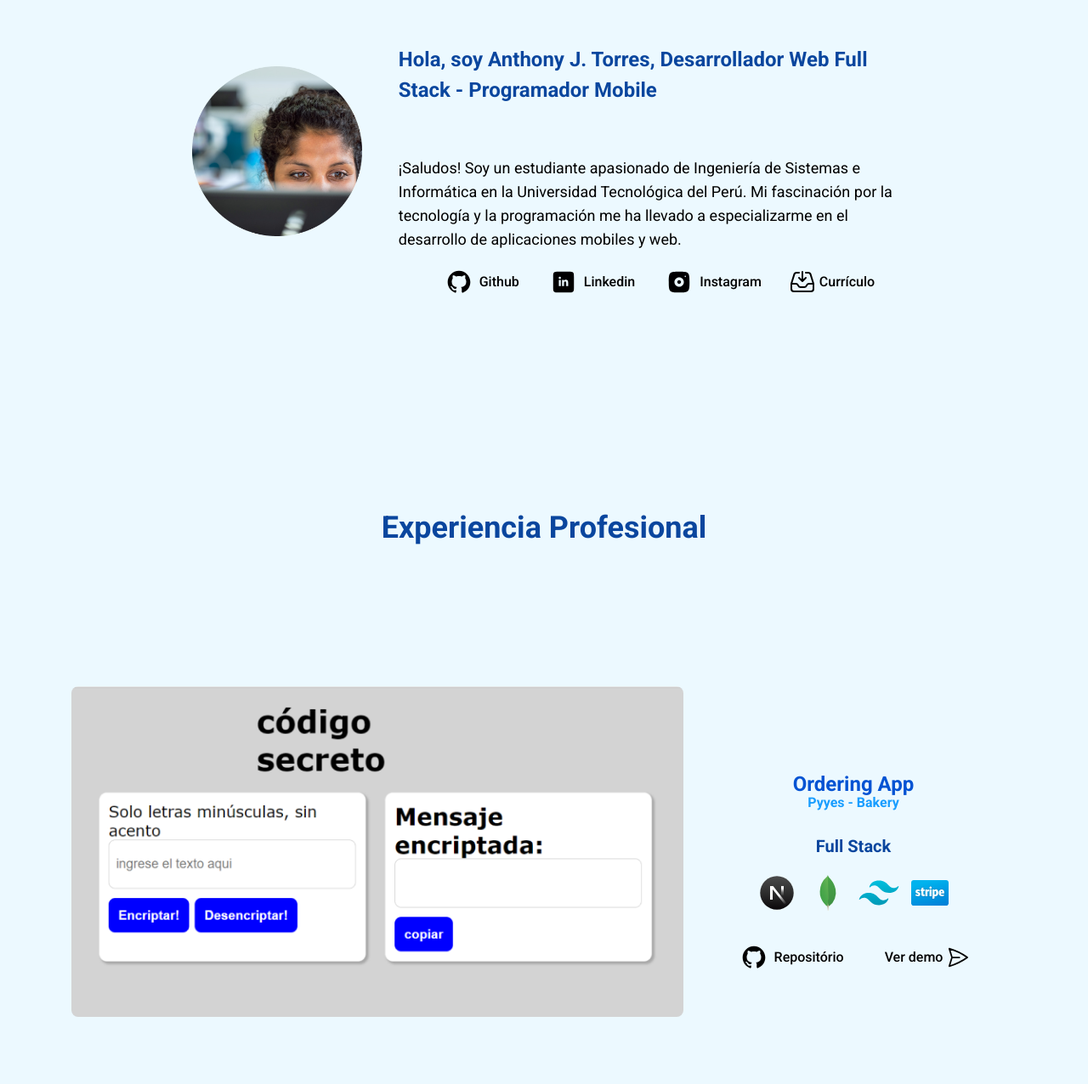
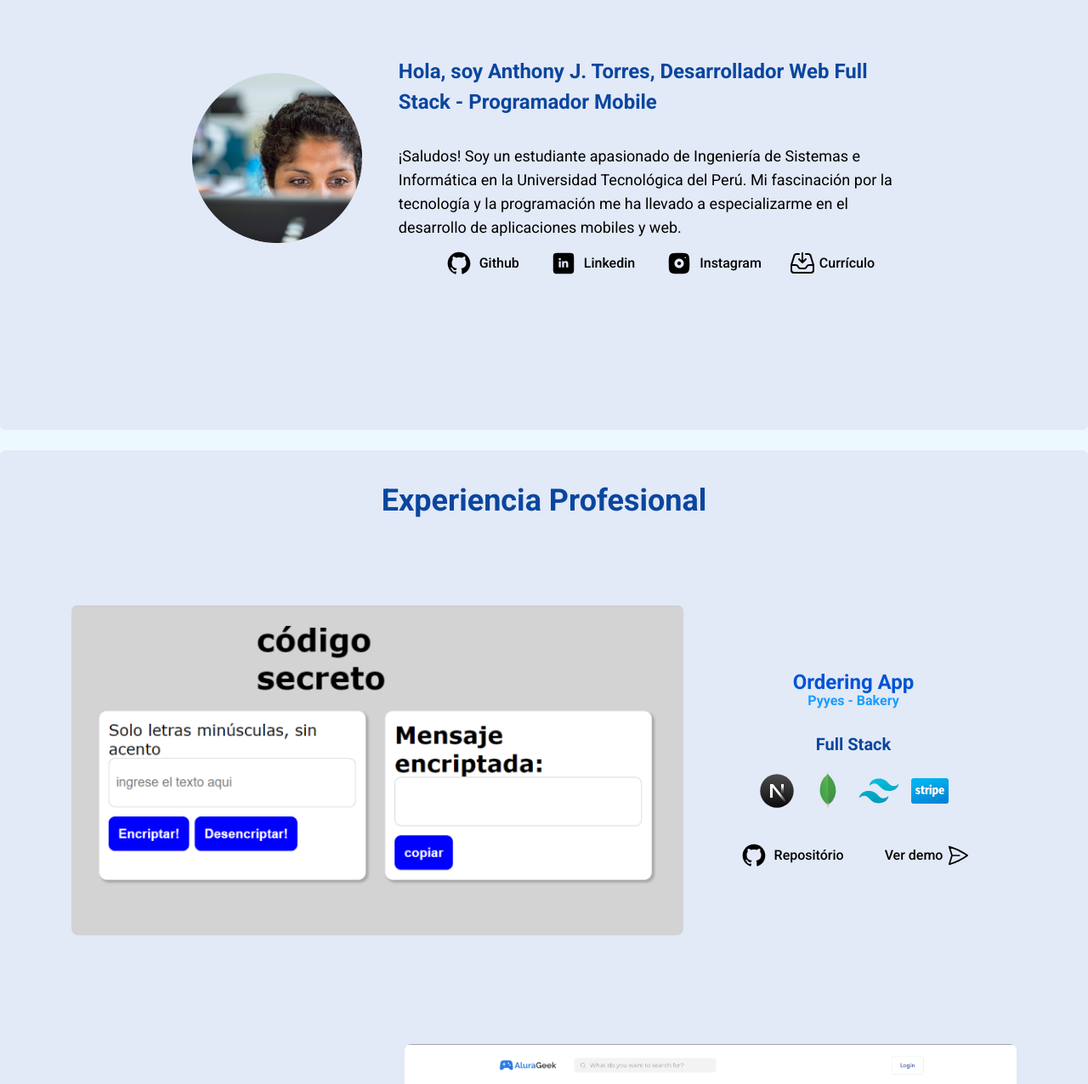
Before and after one commit to Jhan24b/Portafolio-ChallengeOne, a Next.js app: page / in a window 1280 px wide. Shown: the part 266-1542 px from the top of the page at 85% size. Built offline with nearby package versions, Linux system fonts and the light colour scheme.

Commit message:
Accesibility

```diff
--- a/src/app/components/layout/About.js
+++ /dev/null
@@ -1,63 +0,0 @@
-import Image from "next/image";
-import Link from "next/link";
-import Download from "../icons/Download";
-import Linkedin from "../icons/Linkedin";
-import Github from "../icons/Github";
-import Instagram from "../icons/Instagram";
-
-export default function About() {
-  return (
-    <section className="max-w-4xl mx-8 md:mx-auto my-4 md:h-[80vh]" id="about">
-      <div className="about md:grid grid-cols-2 h-full items-center">
-        <div className="flex justify-center">
-          <Image
-            className="my-4"
-            src="/profile.png"
-            alt="profile"
-            width="200"
-            height="200"
-          />
-        </div>
-        <div className="mx-2">
-          <h2 className="font-semibold text-cerulean-blue-900 pb-1 text-[24px]">
-            Hola, soy Anthony J. Torres, Desarrollador Web Full Stack -
-            Programador Mobile
-          </h2>
-          <h3 className="py-2 text-lg">
-            ¡Saludos! Soy un estudiante apasionado de Ingeniería de Sistemas e
-            Informática en la Universidad Tecnológica del Perú. Mi fascinación
-            por la tecnología y la programación me ha llevado a especializarme
-            en el desarrollo de aplicaciones mobiles y web.
-          </h3>
-          <div className="flex gap-8 mx-4 my-2 justify-center items-center flex-wrap h-8">
-            <Link className="" href="https://github.com/Jhan24b">
-              <Github className="w-10 h-10" />
-              Github
-            </Link>
-
-            <Link
-              className=""
-              href="https://www.linkedin.com/in/anthony-torres-13591b1b5/"
-            >
-              <Linkedin className="w-10 h-10" />
-              Linkedin
-            </Link>
-
-            <Link className="" href="https://www.instagram.com">
-              <Instagram className="w-10 h-10" />
-              Instagram
-            </Link>
-
-            <Link
-              className=""
-              href="https://www.linkedin.com/in/anthony-torres-13591b1b5/"
-            >
-              <Download className="w-8 h-8" />
-              Currículo
-            </Link>
-          </div>
-        </div>
-      </div>
-    </section>
-  );
-}
--- /dev/null
+++ b/src/app/components/layout/AboutMe.js
@@ -0,0 +1,10 @@
+export default function AboutMe() {
+  return (
+    <section id="hobbies">
+      <div className="max-w-6xl mx-auto text-center">
+      <h2> Hobbies </h2>
+      </div>
+
+    </section>
+  );
+}
--- a/src/app/components/layout/CardExperience.js
+++ b/src/app/components/layout/CardExperience.js
@@ -30,12 +30,12 @@ export default function CardExperience({ card }) {
         </div>
       )}
       <div className="flex flex-col justify-center my-4 mx-2">
-        <h2 className="font-bold text-[24px] text-cerulean-blue-800 -mb-2">
+        <h3 className="font-bold text-[24px] text-cerulean-blue-800 -mb-2">
           {title}
-        </h2>
-        <h3 className="font-bold text-[16px] text-cerulean-blue-500 mb-6">
+        </h3>
+        <h4 className="font-bold text-[16px] text-cerulean-blue-500 mb-6">
           {subtitle}
-        </h3>
+        </h4>
         <div className="mb-8">
           <h3 className="font-bold text-[20px] text-cerulean-blue-900 mb-4">
             {role}
--- a/src/app/components/layout/CardGrade.js
+++ b/src/app/components/layout/CardGrade.js
@@ -11,9 +11,9 @@ export default function CardGrade({ data }) {
           </div>
         </div>
         <div class="p-6">
-          <h5 class="mb-2 block font-sans text-xl font-semibold leading-snug tracking-normal text-blue-gray-900 antialiased text-astronaut-950">
+          <h3 class="mb-2 block font-sans text-xl font-semibold leading-snug tracking-normal text-blue-gray-900 antialiased text-astronaut-950">
             {title}
-          </h5>
+          </h3>
           <p class="block font-sans text-base font-light leading-relaxed text-inherit antialiased">
             <b>{subtitle}</b> - {duration}
           </p>
--- a/src/app/components/layout/Contact.js
+++ b/src/app/components/layout/Contact.js
@@ -1,4 +1,4 @@
-'use client'
+"use client";
 import Image from "next/image";
 import { useState } from "react";
 
@@ -13,7 +13,8 @@ export default function Contact() {
   }
 
   return (
-    <section className="max-w-4xl mx-auto my-16" id="contact">
+    <section id="contact">
+      <div className="max-w-4xl mx-auto my-16">
         <div className="md:flex gap-8">
           <div className="flex flex-col justify-center max-w-96 mx-16">
             <h2 className="text-astronaut-700 text-[32px] font-medium pb-4">
@@ -86,6 +87,7 @@ export default function Contact() {
             </form>
           </div>
         </div>
+      </div>
     </section>
   );
 }
--- a/src/app/components/layout/Experience.js
+++ b/src/app/components/layout/Experience.js
@@ -43,16 +43,15 @@ export default function Experience() {
       role: "Front End",
       tech: [HtmlLogo, Css, LogoJavaScript],
       img: "/decod_print.png",
-      urlRepository:
-        "https://github.com/Jhan24b/ChallengeOne",
-      urlProduction:
-        "https://jhan24b.github.io/ChallengeOne/",
+      urlRepository: "https://github.com/Jhan24b/ChallengeOne",
+      urlProduction: "https://jhan24b.github.io/ChallengeOne/",
     },
   ];
 
   return (
-    <section className="max-w-6xl mx-auto text-center my-16 md:my-4" id="experience">
-      <h2 className="text-cerulean-blue-900 font-bold text-[36px] pt-12 pb-8">
+    <section id="experience">
+      <div className="max-w-6xl mx-auto text-center my-16 md:my-4">
+        <h2 className="text-cerulean-blue-900 font-bold text-[36px]">
           Experiencia Profesional
         </h2>
         {proyectos.map((proyecto, idx) => {
@@ -60,6 +59,7 @@ export default function Experience() {
           idx % 2 === 0 ? (type = "card") : (type = "cardinverted");
           return <CardExperience key={idx} card={{ type, ...proyecto }} />;
         })}
+      </div>
     </section>
   );
 }
--- /dev/null
+++ b/src/app/components/layout/Presentation.js
@@ -0,0 +1,65 @@
+import Image from "next/image";
+import Link from "next/link";
+import Download from "../icons/Download";
+import Linkedin from "../icons/Linkedin";
+import Github from "../icons/Github";
+import Instagram from "../icons/Instagram";
+
+export default function Presentation() {
+  return (
+    <section id="about">
+      <div className="max-w-4xl md:mx-auto md:h-[80vh]">
+        <div className="about md:grid grid-cols-2 h-full items-center">
+          <div className="flex justify-center">
+            <Image
+              className="my-4"
+              src="/profile.png"
+              alt="profile"
+              width="200"
+              height="200"
+            />
+          </div>
+          <div className="mx-2">
+            <div className="font-semibold text-cerulean-blue-900 my-8 text-[24px] ">
+              Hola, soy Anthony J. Torres, Desarrollador Web Full Stack -
+              Programador Mobile
+            </div>
+            <span className="py-2 text-lg">
+              ¡Saludos! Soy un estudiante apasionado de Ingeniería de Sistemas e
+              Informática en la Universidad Tecnológica del Perú. Mi fascinación
+              por la tecnología y la programación me ha llevado a especializarme
+              en el desarrollo de aplicaciones mobiles y web.
+            </span>
+            <div className="flex gap-8 mx-4 my-2 justify-center items-center flex-wrap">
+              <Link className="" href="https://github.com/Jhan24b">
+                <Github className="w-10 h-10" />
+                Github
+              </Link>
+
+              <Link
+                className=""
+                href="https://www.linkedin.com/in/anthony-torres-13591b1b5/"
+              >
+                <Linkedin className="w-10 h-10" />
+                Linkedin
+              </Link>
+
+              <Link className="" href="https://www.instagram.com">
+                <Instagram className="w-10 h-10" />
+                Instagram
+              </Link>
+
+              <Link
+                className=""
+                href="https://www.linkedin.com/in/anthony-torres-13591b1b5/"
+              >
+                <Download className="w-8 h-8" />
+                Currículo
+              </Link>
+            </div>
+          </div>
+        </div>
+      </div>
+    </section>
+  );
+}
--- a/src/app/globals.css
+++ b/src/app/globals.css
@@ -10,6 +10,10 @@ input[type="tel"],
 input[type="text"] {
   @apply block w-full mb-2 rounded-md;
   @apply border p-2 border-astronaut-200 bg-astronaut-100;
+}
+
+section{
+  @apply bg-astronaut-100 rounded-md my-6;
 }
 
 label {
@@ -31,12 +35,12 @@ div.about {
 }
 
 div.cardinverted {
-  @apply block md:grid grid-cols-2 my-8 md:my-32 mx-4;
+  @apply block md:grid grid-cols-2 py-8 md:py-16 mx-4;
   grid-template-columns: 0.35fr 0.65fr;
 }
 
 div.card {
-  @apply block md:grid grid-cols-2 my-8 md:my-32 mx-4;
+  @apply block md:grid grid-cols-2 py-8 md:py-16 mx-4;
   grid-template-columns: 0.65fr 0.35fr;
 }
 
@@ -49,5 +53,5 @@ a:hover {
 }
 
 h2{
-  @apply text-cerulean-blue-900 font-bold text-[36px] my-12;
+  @apply text-cerulean-blue-900 font-bold text-[36px] py-8;
 }
--- a/src/app/page.js
+++ b/src/app/page.js
@@ -1,83 +1,19 @@
-import Image from "next/image";
-import About from "./components/layout/About";
 import Experience from "./components/layout/Experience";
 import Academic from "./components/layout/Academic";
 import Contact from "./components/layout/Contact";
+import AboutMe from "./components/layout/AboutMe";
+import Presentation from "./components/layout/Presentation";
 
 export default function Home() {
   return (
     <>
-      <About />
+      <Presentation />
 
       <Experience />
 
-      {/* <section class="hobbies" id="hobbies">
-        <h3 class="hobbies__title">Hobbies</h3>
-        <div class="hobbies__line">
-          <div class="hobbies__box">
-            <ul class="hobbies__ul">
-              <li class="hobbies__img">
-                <img
-                  class="hobbies__img__item"
-                  src="assets\ciclismo_icon.png"
-                />
-              </li>
-              <li class="hobbies__name">Ciclismo</li>
-            </ul>
-          </div>
+      <Academic />
 
-          <div class="hobbies__box">
-            <ul class="hobbies__ul">
-              <li class="hobbies__img">
-                {" "}
-                <img src="assets\guitar_icon.png" alt="" />
-              </li>
-              <li class="hobbies__name">Tocar guitarra</li>
-            </ul>
-          </div>
-
-          <div class="hobbies__box">
-            <ul class="hobbies__ul">
-              <li class="hobbies__img">
-                {" "}
-                <img src="assets\headphones_icon.png" alt="" />
-              </li>
-              <li class="hobbies__name">Oir música</li>
-            </ul>
-          </div>
-
-          <div class="hobbies__box">
-            <ul class="hobbies__ul">
-              <li class="hobbies__img">
-                <img src="assets\tv_icon.png" alt="" />
-              </li>
-              <li class="hobbies__name">Ver séries</li>
-            </ul>
-          </div>
-
-          <div class="hobbies__box">
-            <ul class="hobbies__ul">
-              <li class="hobbies__img">
-                {" "}
-                <img src="assets\forkspoon_icon.png" alt="" />{" "}
-              </li>
-              <li class="hobbies__name">Cocinar</li>
-            </ul>
-          </div>
-
-          <div class="hobbies__box">
-            <ul class="hobbies__ul">
-              <li class="hobbies__img">
-                {" "}
-                <img src="assets\camera_icon.png" alt="" />{" "}
-              </li>
-              <li class="hobbies__name">Tomar fotos</li>
-            </ul>
-          </div>
-        </div>
-      </section> */}
-
-      <Academic />
+      <AboutMe/>
 
       <Contact />
     </>
```
Also changed, not shown: src/app/components/layout/Academic.js (+10 -6 lines), src/app/components/layout/Footer.js (+4 -4 lines). Lines whose indentation alone changed are shown as unchanged.
